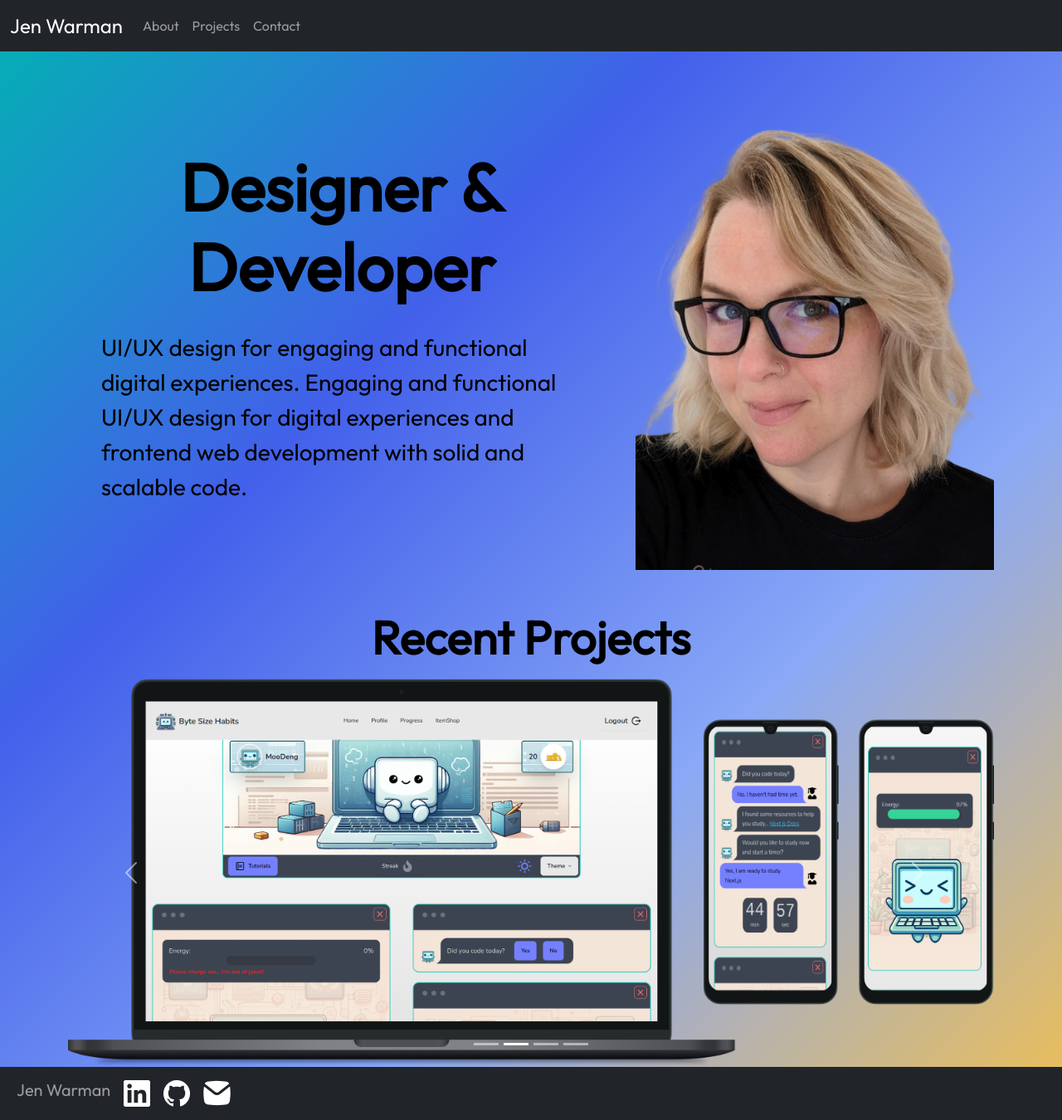
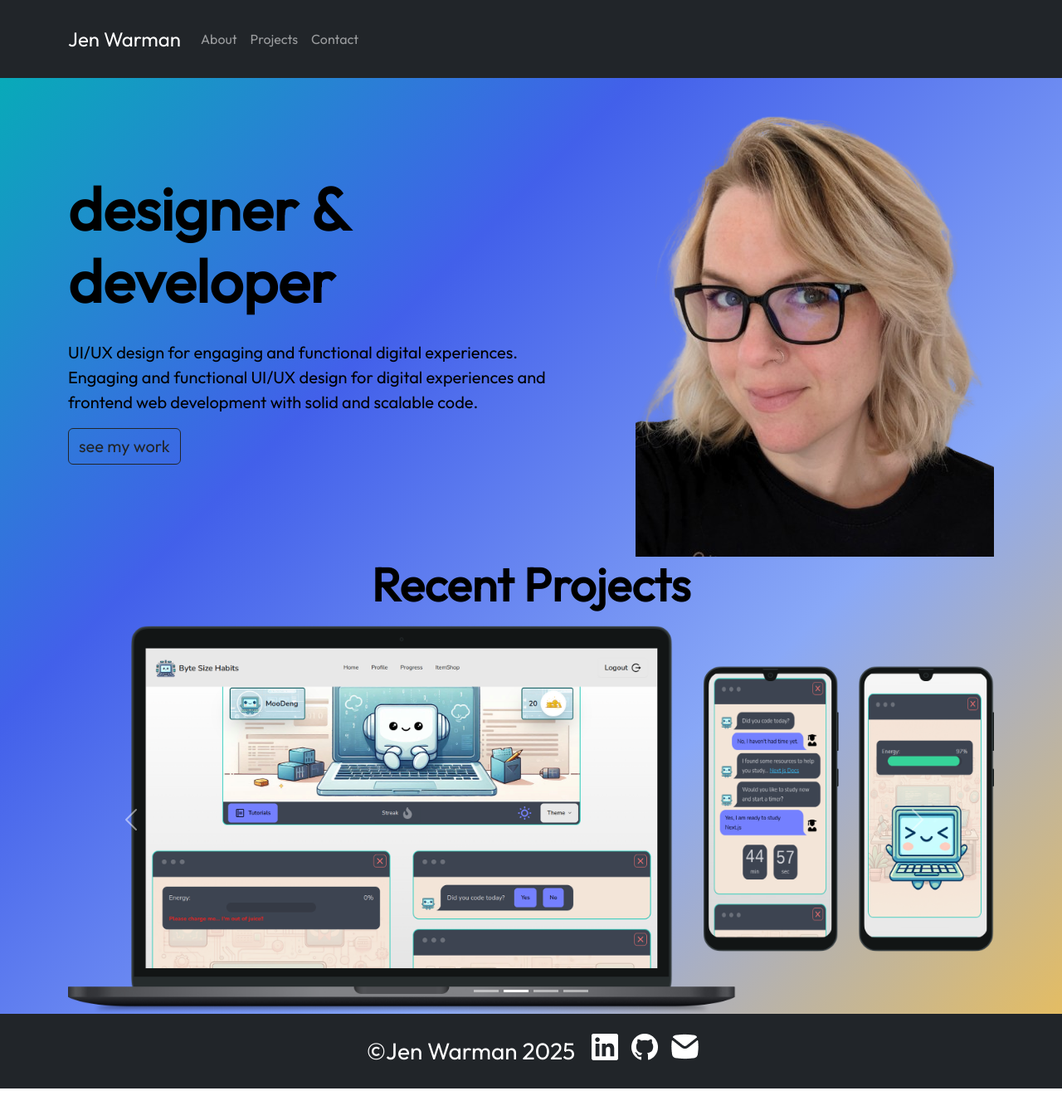
Before and after one commit to JenWarman/portfolio, a React (Vite) app: page / in a window 1280 px wide. Shown: the whole page at 83% size. After the commit the page ends 1312 px from the top, so only its background shows below. Built offline with nearby package versions, Linux system fonts and the light colour scheme.

Commit message:
Header and Footer CSS.

```diff
--- a/src/App.module.css
+++ b/src/App.module.css
@@ -1,7 +1,7 @@
 @import "./vars.css";
 
 .App {
-    background-color: var(--color-bg);
+    background-color: #f9f9f9;
     width: 100vw;
     height: 100vh;
     color: black;
--- a/src/components/Footer.jsx
+++ b/src/components/Footer.jsx
@@ -5,11 +5,11 @@ import { Image, Container } from "react-bootstrap";
 function Footer() {
   return (
     <Navbar bg="dark" data-bs-theme="dark">
-      <Container fluid>
+      <Container className="pt-2 pb-2 justify-content-center">
         <Nav activeKey="/home">
           <Nav.Item>
-            <Nav.Link href="/">
-              <h5 className="">Jen Warman</h5>
+            <Nav.Link href="/" className="">
+              <h5 className="fs-3 m-1 text-white">&#169;Jen Warman 2025</h5>
             </Nav.Link>
           </Nav.Item>
           <Nav.Item className="social-icon ">
@@ -17,7 +17,7 @@ function Footer() {
               <Image src="../LinkedIn.png" />
             </Nav.Link>
           </Nav.Item>
-          <Nav.Item className="social-icon">
+          <Nav.Item className="social-icon ">
             <Nav.Link target="_blank" href="https://github.com/JenWarman">
               <Image id='footer-icon'src="../Github.png" />
             </Nav.Link>
--- a/src/components/Header.jsx
+++ b/src/components/Header.jsx
@@ -1,23 +1,29 @@
-import Container from 'react-bootstrap/Container';
-import Nav from 'react-bootstrap/Nav';
-import Navbar from 'react-bootstrap/Navbar';
+import Container from "react-bootstrap/Container";
+import Nav from "react-bootstrap/Nav";
+import Navbar from "react-bootstrap/Navbar";
 
 function Header() {
-
   return (
-      <div className='scale-in-ver-top'>
-        <Navbar  bg="dark" data-bs-theme="dark">
-          <Container fluid>
-            <Navbar.Brand href="/" id='header-title'>Jen Warman</Navbar.Brand>
+    <div className="scale-in-ver-top">
+      <Navbar bg="dark" data-bs-theme="dark">
+        <Container className="pt-3 pb-3">
+          <Navbar.Brand href="/" id="header-title">
+            Jen Warman
+          </Navbar.Brand>
           <Nav className="ms-auto nav-bar">
-              <Nav.Link href="/about" >About</Nav.Link>
-              <Nav.Link href="/projects" >Projects</Nav.Link>
-              <Nav.Link target="_blank" href="https://www.linkedin.com/in/jen-warman-38198a172/" >Contact</Nav.Link>
+            <Nav.Link href="/about">About</Nav.Link>
+            <Nav.Link href="/projects">Projects</Nav.Link>
+            <Nav.Link
+              target="_blank"
+              href="https://www.linkedin.com/in/jen-warman-38198a172/"
+            >
+              Contact
+            </Nav.Link>
           </Nav>
         </Container>
       </Navbar>
     </div>
-    )
+  );
 }
 
 export default Header;
--- a/src/components/HeroBar.jsx
+++ b/src/components/HeroBar.jsx
@@ -1,3 +1,4 @@
+import Button from 'react-bootstrap/Button';
 import Col from "react-bootstrap/Col";
 import Container from "react-bootstrap/Container";
 import Image from "react-bootstrap/Image";
@@ -6,24 +7,28 @@ import Row from "react-bootstrap/Row";
 function HeroBar() {
   return (
     <Container>
-      <Row className="align-items-stretch py-5">
-        <Col className="align-items-center m-auto p-1">
+      <div className='circle'>
+      <Row className="align-items-stretch ">
+        <Col className="align-items-center m-auto">
           <Col>
-            <h1 className="display-1 text-wrap fw-bold text-black pb-1 pt-1 text-center">
-              Designer & Developer
+            <h1 className="display-2 text-wrap fw-bold text-black pb-1 pt-1 ">
+              designer & developer
             </h1>
           </Col>
-          <Col></Col>
-          <p className="fs-3 fw-normal lh-base text-black text-justify align-text-center pt-3 ps-5 pe-5">
+         <Col>
+          <p className="fs-5 fw-normal lh-base text-black text-justify  pt-3 pe-5">
             UI/UX design for engaging and functional digital experiences.
             Engaging and functional UI/UX design for digital experiences and
             frontend web development with solid and scalable code.
           </p>
+          <Button variant="outline-dark" className='fs-5 fw-3'>see my work</Button>
+          </Col>
         </Col>
         <Col xs="auto" className="d-flex flex-column justify-content-center">
           <Image src="../profileBG.png" alt="Example" />
         </Col>
       </Row>
+      </div>
     </Container>
   );
 }
--- a/src/index.css
+++ b/src/index.css
@@ -31,9 +31,9 @@
 a.nav-link {
   font-size: 1.5rem;
 }
-a#header-title.navbar-brand {
+/* a#header-title.nav-link {
   font-size: 3rem;
-}
+}  */
 .hero-header {
   font-weight: bold;
   font-size: 4rem;
```
Lines whose indentation alone changed are shown as unchanged.
